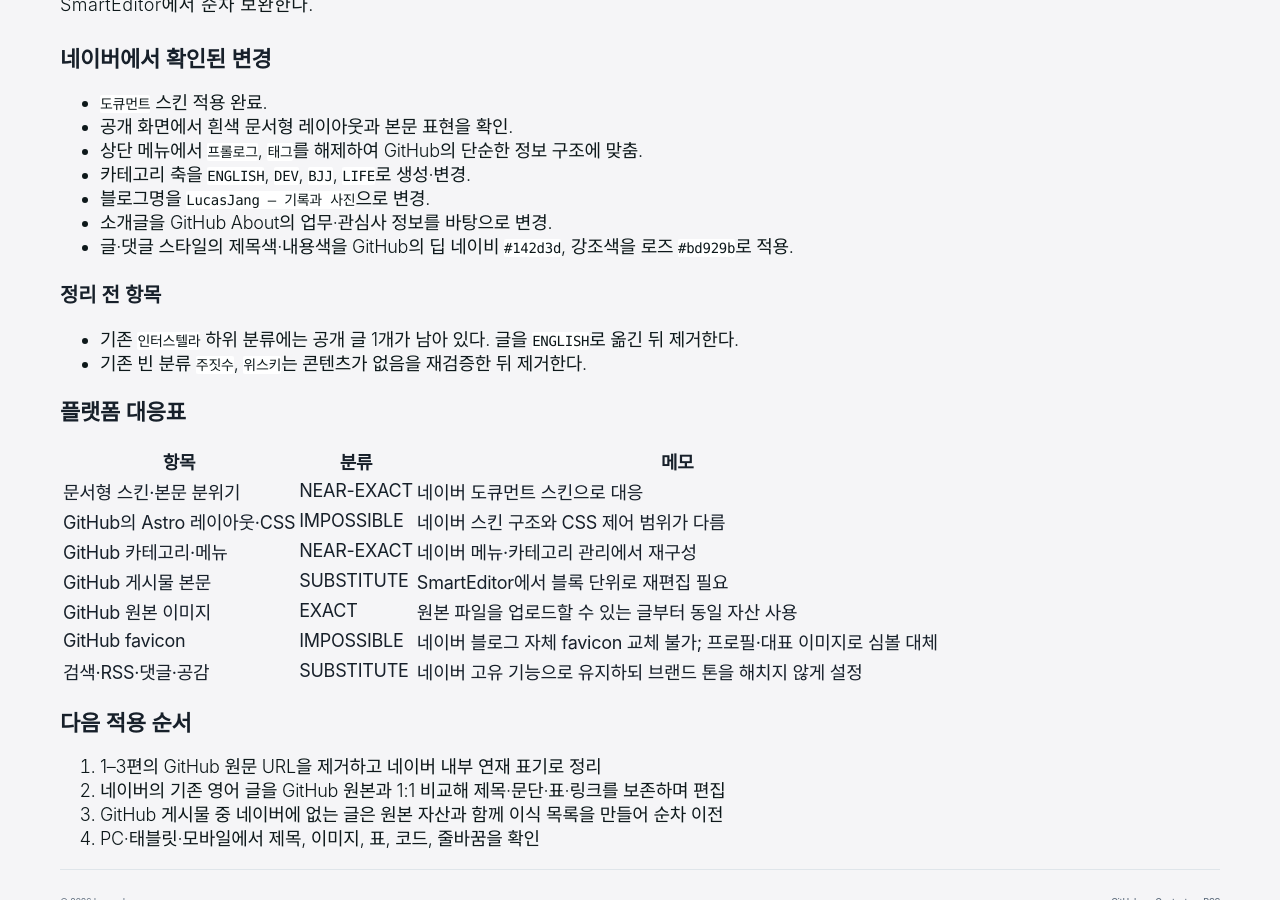
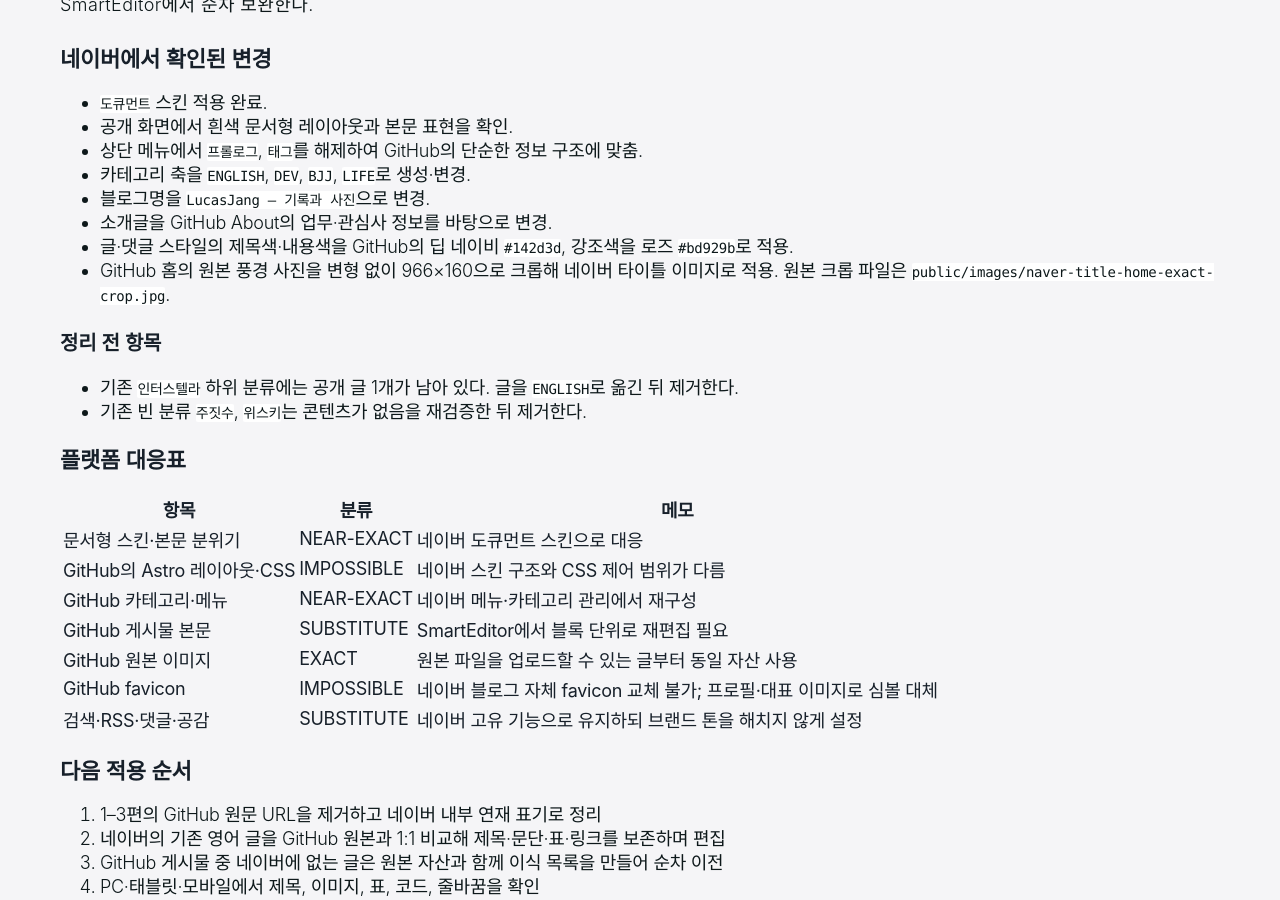
Before and after one commit to Lucas-Jang/lucas-jang.github.io, a Jekyll site: the page built from docs/naver-sync-inventory.md, in a window 1280 px wide and 900 px high, scrolled down 1414 px. Built offline with Jekyll 4.4.1, drawn with Linux system fonts in a browser that asks for light colours; our own code applies the rules of GitHub Pages for plain Markdown files.

Commit message:
Add Naver photo title banner

```diff
--- a/docs/naver-sync-inventory.md
+++ b/docs/naver-sync-inventory.md
@@ -59,6 +59,7 @@
 - 블로그명을 `LucasJang — 기록과 사진`으로 변경.
 - 소개글을 GitHub About의 업무·관심사 정보를 바탕으로 변경.
 - 글·댓글 스타일의 제목색·내용색을 GitHub의 딥 네이비 `#142d3d`, 강조색을 로즈 `#bd929b`로 적용.
+- GitHub 홈의 원본 풍경 사진을 변형 없이 966×160으로 크롭해 네이버 타이틀 이미지로 적용. 원본 크롭 파일은 `public/images/naver-title-home-exact-crop.jpg`.
 
 ### 정리 전 항목
 
```
Also changed, not shown: public/images/naver-title-home-exact-crop.jpg (added).
